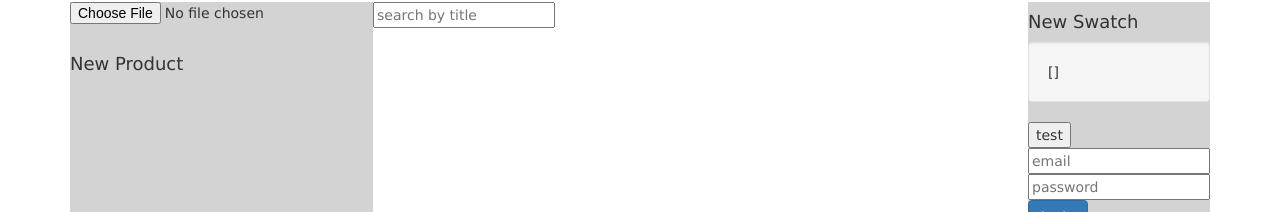
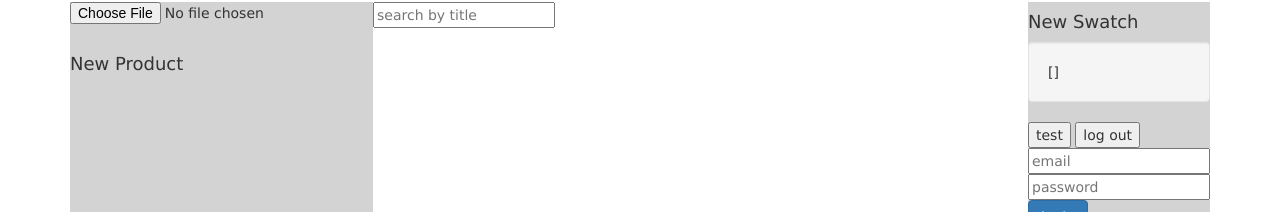
Before and after one commit to markcmurphy/swatchtones, a website: page public/index.html in a window 1280 px wide. Shown: the part 79-291 px from the top of the page. Drawn offline with nearby package versions, Linux system fonts and the light colour scheme; no server answers.

Commit message:
logout works

```diff
--- a/public/index.html
+++ b/public/index.html
@@ -66,7 +66,7 @@
     <nav>
 
       <div ng-controller="AppController">
-          <input type="file" nv-file-select="" uploader="uploader"/><br/>
+        <input type="file" nv-file-select="" uploader="uploader" /><br/>
         <ul>
           <li ng-repeat="item in uploader.queue">
             Name: <span ng-bind="item.file.name"></span><br/>
@@ -77,8 +77,8 @@
 
       <h4 ng-click="toggle_form = !toggle_form">New Product</h4>
       <form name="newProductForm" ng-show="toggle_form" ng-submit="ctrl.processForm()">
-        <input type="text" ng-model="ctrl.formdata.brand" placeholder="brand"/>
-        <input type="text" ng-model="ctrl.formdata.name" placeholder="name"/>
+        <input type="text" ng-model="ctrl.formdata.brand" placeholder="brand" />
+        <input type="text" ng-model="ctrl.formdata.name" placeholder="name" />
         <button class="btn btn-primary btn-sm" type="submit" /> Submit </button>
       </form>
 
@@ -91,12 +91,10 @@
     <aside>
       <h4 ng-click="toggle_form1 = !toggle_form1">New Swatch</h4>
       <form ng-show="toggle_form1" ng-submit="ctrl.processSwatch()">
-          <select
-            ng-model="ctrl.formdata.productId"
-            ng-options="product._id as product.name for product in ctrl.products">
+        <select ng-model="ctrl.formdata.productId" ng-options="product._id as product.name for product in ctrl.products">
           </select>
-        <input type="text" ng-model="ctrl.formdata.imageLink" placeholder="image"/>
-        <input type="text" ng-model="ctrl.formdata.skinTone" placeholder="skin tone"/>
+        <input type="text" ng-model="ctrl.formdata.imageLink" placeholder="image" />
+        <input type="text" ng-model="ctrl.formdata.skinTone" placeholder="skin tone" />
         <button class="btn btn-primary btn-sm" type="submit" /> Submit </button>
       </form>
 
@@ -107,6 +105,7 @@
         </div>
 
         <button ng-click="auth.getUsers()" type="button" name="button">test</button>
+        <button ng-click="auth.logout()" type="button" name="button">log out</button>
 
         <div>
           <form ng-submit="auth.login();">
@@ -123,7 +122,6 @@
             <input type="submit" name="" class="btn btn-primary" value="create">
           </form>
         </div>
-          <!-- end user login -->
 
         <!-- end of testing auth -->
       </section>
@@ -135,4 +133,5 @@
   </div>
 
 </body>
+
 </html>
```
Lines whose indentation alone changed are shown as unchanged.
